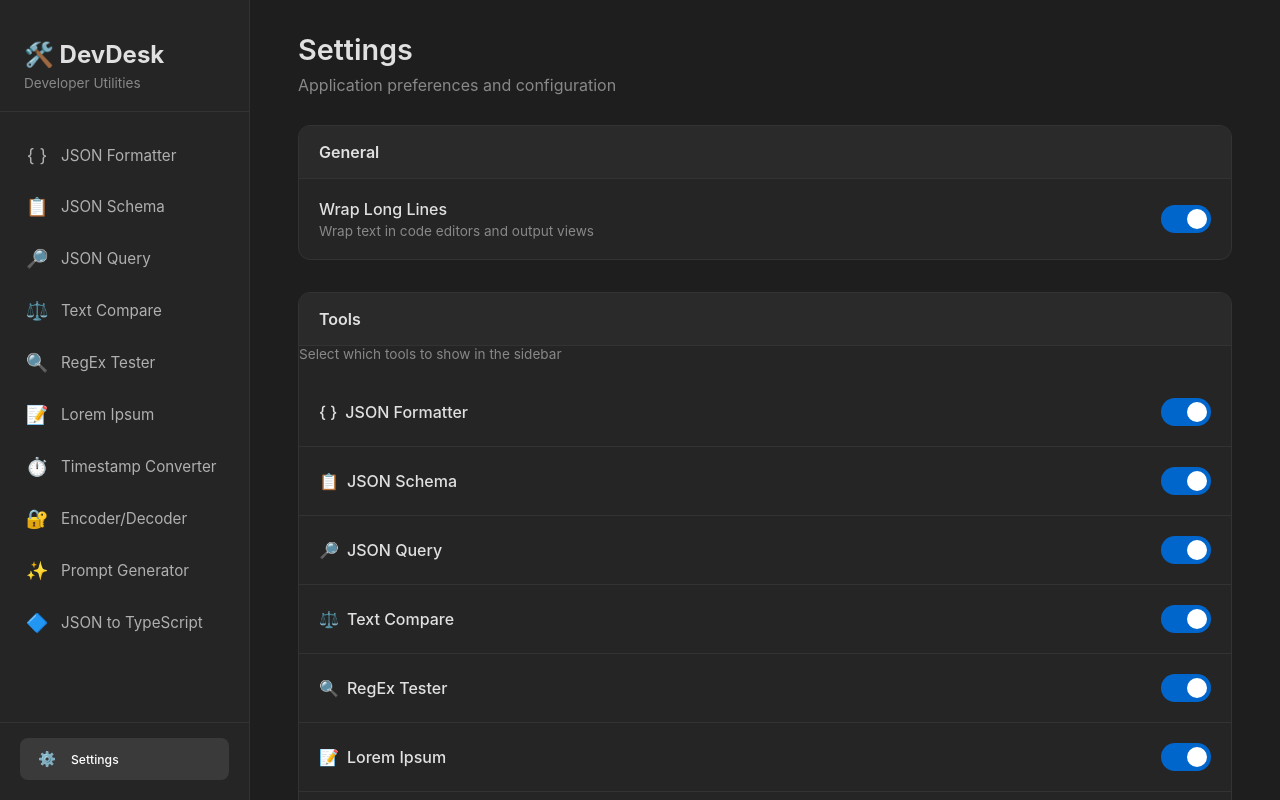
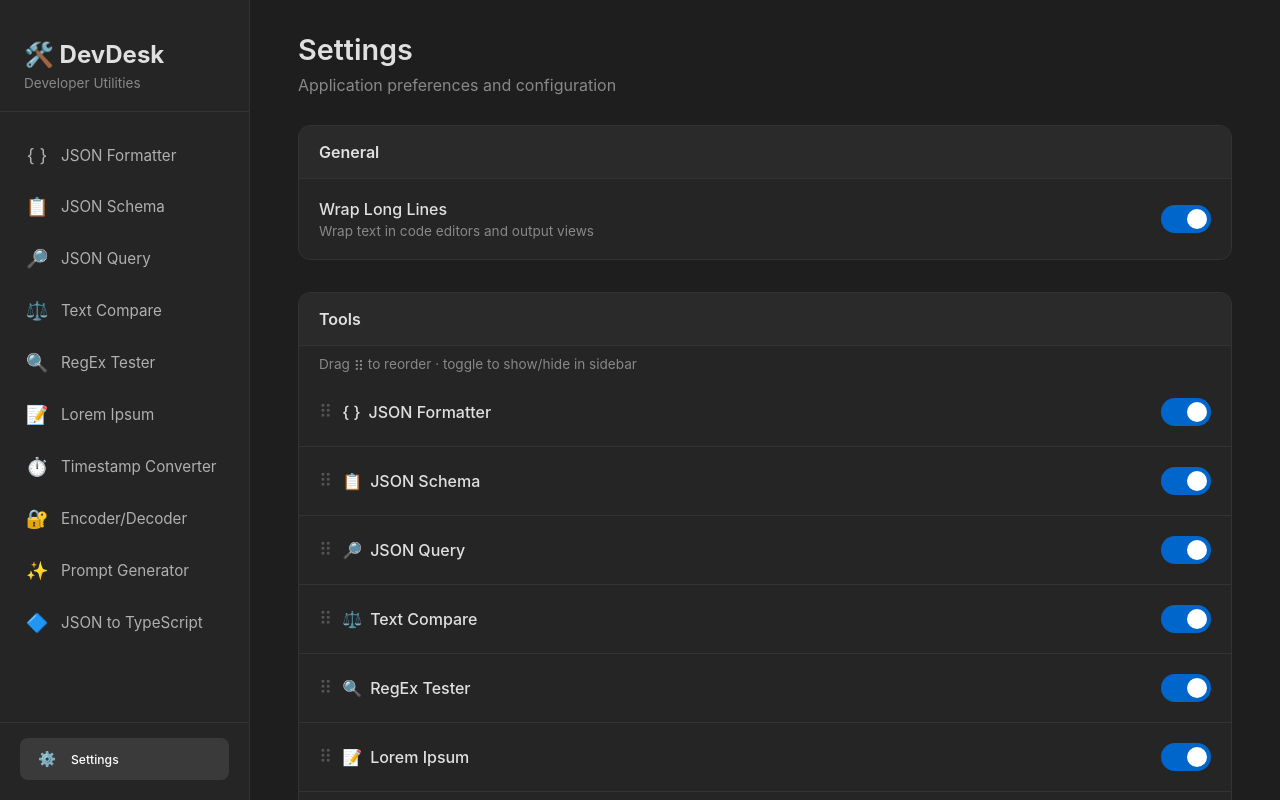
Before and after one commit to phubadeepjs/devdesk, a React (Vite) app in the folder renderer/: page /#/settings in a window 1280 px wide. Built offline with nearby package versions, Linux system fonts and the light colour scheme.

Commit message:
change app order feature

```diff
--- a/renderer/src/components/Settings.css
+++ b/renderer/src/components/Settings.css
@@ -67,14 +67,14 @@
 }
 
 .about-info {
-    padding: 20px;
-    color: #888;
+  padding: 20px;
+  color: #888;
 }
 
 .app-version {
-    font-weight: 500;
-    color: #e0e0e0;
-    margin-bottom: 4px;
+  font-weight: 500;
+  color: #e0e0e0;
+  margin-bottom: 4px;
 }
 
 /* Switch Styles */
@@ -99,7 +99,7 @@
   right: 0;
   bottom: 0;
   background-color: #444;
-  transition: .4s;
+  transition: 0.4s;
 }
 
 .slider:before {
@@ -110,7 +110,7 @@
   left: 4px;
   bottom: 4px;
   background-color: white;
-  transition: .4s;
+  transition: 0.4s;
 }
 
 input:checked + .slider {
@@ -133,3 +133,46 @@ input:checked + .slider:before {
 .slider.round:before {
   border-radius: 50%;
 }
+
+/* ── Drag-and-drop reorder ─────────────────────────────────────────── */
+.draggable-row {
+  cursor: default;
+  transition:
+    background 0.15s ease,
+    box-shadow 0.15s ease;
+  user-select: none;
+}
+
+.draggable-row:active {
+  opacity: 0.7;
+}
+
+.draggable-row.drag-over {
+  background: rgba(0, 102, 204, 0.08);
+  box-shadow: inset 0 2px 0 0 #0066cc;
+}
+
+.drag-handle {
+  font-size: 18px;
+  color: #555;
+  cursor: grab;
+  margin-right: 12px;
+  flex-shrink: 0;
+  line-height: 1;
+  letter-spacing: -2px;
+  transition: color 0.15s ease;
+}
+
+.draggable-row:hover .drag-handle {
+  color: #888;
+}
+
+.drag-handle:active {
+  cursor: grabbing;
+}
+
+.drag-hint-icon {
+  font-size: 14px;
+  vertical-align: middle;
+  color: #888;
+}
--- a/renderer/src/components/Settings.tsx
+++ b/renderer/src/components/Settings.tsx
@@ -1,15 +1,28 @@
-import React, { useState, useEffect } from 'react';
-import { useSettings } from '../contexts/SettingsContext';
-import { IS_ELECTRON, FEATURES } from '../config';
-import { allTools } from '../constants/tools';
-import { ShortcutRecorder } from './ShortcutRecorder';
-import './Settings.css';
+import React, { useState, useEffect, useRef } from "react";
+import { useSettings } from "../contexts/SettingsContext";
+import { IS_ELECTRON, FEATURES } from "../config";
+import { allTools } from "../constants/tools";
+import { ShortcutRecorder } from "./ShortcutRecorder";
+import "./Settings.css";
 
 const Settings: React.FC = () => {
-  const { wrapLongLines, setWrapLongLines, visibleTools, toggleToolVisibility } = useSettings();
+  const {
+    wrapLongLines,
+    setWrapLongLines,
+    visibleTools,
+    toggleToolVisibility,
+    toolOrder,
+    reorderTools,
+  } = useSettings();
   const [autoLaunch, setAutoLaunch] = useState(false);
-  const [globalShortcut, setGlobalShortcut] = useState('CommandOrControl+Shift+Space');
+  const [globalShortcut, setGlobalShortcut] = useState(
+    "CommandOrControl+Shift+Space",
+  );
   const [loading, setLoading] = useState(true);
+
+  // Drag-and-drop state
+  const dragId = useRef<string | null>(null);
+  const [dragOverId, setDragOverId] = useState<string | null>(null);
 
   useEffect(() => {
     const loadSettings = async () => {
@@ -19,7 +32,7 @@ const Settings: React.FC = () => {
             const enabled = await window.electronAPI.getAutoLaunch();
             setAutoLaunch(enabled);
           } catch (err) {
-            console.error('Failed to load auto-launch setting:', err);
+            console.error("Failed to load auto-launch setting:", err);
           }
         }
         if (window.electronAPI?.getGlobalShortcut) {
@@ -27,7 +40,7 @@ const Settings: React.FC = () => {
             const shortcut = await window.electronAPI.getGlobalShortcut();
             setGlobalShortcut(shortcut);
           } catch (err) {
-                console.error('Failed to load shortcut setting:', err);
+            console.error("Failed to load shortcut setting:", err);
           }
         }
       }
@@ -39,28 +52,68 @@ const Settings: React.FC = () => {
 
   const handleAutoLaunchChange = async (checked: boolean) => {
     if (!window.electronAPI?.setAutoLaunch) return;
-
     try {
       const success = await window.electronAPI.setAutoLaunch(checked);
-      if (success) {
-        setAutoLaunch(checked);
-      }
+      if (success) setAutoLaunch(checked);
     } catch (err) {
-      console.error('Failed to toggle auto-launch:', err);
+      console.error("Failed to toggle auto-launch:", err);
     }
   };
 
   const handleShortcutChange = async (newShortcut: string) => {
     if (!window.electronAPI?.setGlobalShortcut) return;
-
     try {
       const success = await window.electronAPI.setGlobalShortcut(newShortcut);
-          if (success) {
-              setGlobalShortcut(newShortcut);
+      if (success) setGlobalShortcut(newShortcut);
+    } catch (err) {
+      console.error("Failed to set global shortcut:", err);
     }
-      } catch (err) {
-          console.error('Failed to set global shortcut:', err);
+  };
+
+  // Sorted tool list (same order as sidebar)
+  const availableTools = allTools.filter(
+    (tool) => FEATURES[tool.feature as keyof typeof FEATURES],
+  );
+  const sortedTools = [...availableTools].sort((a, b) => {
+    const ai = toolOrder.indexOf(a.id);
+    const bi = toolOrder.indexOf(b.id);
+    return (ai === -1 ? Infinity : ai) - (bi === -1 ? Infinity : bi);
+  });
+
+  // Drag handlers
+  const onDragStart = (id: string) => {
+    dragId.current = id;
+  };
+
+  const onDragOver = (e: React.DragEvent, id: string) => {
+    e.preventDefault();
+    if (dragId.current !== id) setDragOverId(id);
+  };
+
+  const onDrop = (e: React.DragEvent, targetId: string) => {
+    e.preventDefault();
+    const sourceId = dragId.current;
+    if (!sourceId || sourceId === targetId) {
+      setDragOverId(null);
+      return;
     }
+    const newOrder = [...toolOrder];
+    const fromIdx = newOrder.indexOf(sourceId);
+    const toIdx = newOrder.indexOf(targetId);
+    if (fromIdx === -1 || toIdx === -1) {
+      setDragOverId(null);
+      return;
+    }
+    newOrder.splice(fromIdx, 1);
+    newOrder.splice(toIdx, 0, sourceId);
+    reorderTools(newOrder);
+    dragId.current = null;
+    setDragOverId(null);
+  };
+
+  const onDragEnd = () => {
+    dragId.current = null;
+    setDragOverId(null);
   };
 
   if (loading) {
@@ -71,7 +124,9 @@ const Settings: React.FC = () => {
     <div className="settings-container">
       <div className="tool-header">
         <h2>Settings</h2>
-        <p className="tool-description">Application preferences and configuration</p>
+        <p className="tool-description">
+          Application preferences and configuration
+        </p>
       </div>
 
       <div className="settings-section">
@@ -80,7 +135,9 @@ const Settings: React.FC = () => {
         <div className="setting-item">
           <div className="setting-info">
             <span className="setting-label">Wrap Long Lines</span>
-            <span className="setting-desc">Wrap text in code editors and output views</span>
+            <span className="setting-desc">
+              Wrap text in code editors and output views
+            </span>
           </div>
           <label className="switch">
             <input
@@ -96,7 +153,9 @@ const Settings: React.FC = () => {
           <div className="setting-item">
             <div className="setting-info">
               <span className="setting-label">Start at Login</span>
-              <span className="setting-desc">Automatically start DevDesk when you log in</span>
+              <span className="setting-desc">
+                Automatically start DevDesk when you log in
+              </span>
             </div>
             <label className="switch">
               <input
@@ -113,24 +172,44 @@ const Settings: React.FC = () => {
           <div className="setting-item">
             <div className="setting-info">
               <span className="setting-label">Global Shortcut</span>
-                    <span className="setting-desc">Toggle the application window visibility</span>
+              <span className="setting-desc">
+                Toggle the application window visibility
+              </span>
             </div>
-                <ShortcutRecorder value={globalShortcut} onChange={handleShortcutChange} />
+            <ShortcutRecorder
+              value={globalShortcut}
+              onChange={handleShortcutChange}
+            />
           </div>
         )}
       </div>
 
       <div className="settings-section">
         <h3>Tools</h3>
-        <p className="setting-desc" style={{ marginBottom: '16px' }}>
-          Select which tools to show in the sidebar
+        <p
+          className="setting-desc"
+          style={{ padding: "10px 20px 4px", margin: 0 }}
+        >
+          Drag <span className="drag-hint-icon">⠿</span> to reorder · toggle to
+          show/hide in sidebar
         </p>
 
-        {allTools.filter(tool => FEATURES[tool.feature as keyof typeof FEATURES]).map(tool => (
-          <div className="setting-item" key={tool.id}>
-            <div className="setting-info">
+        {sortedTools.map((tool) => (
+          <div
+            key={tool.id}
+            className={`setting-item draggable-row${dragOverId === tool.id ? " drag-over" : ""}`}
+            draggable
+            onDragStart={() => onDragStart(tool.id)}
+            onDragOver={(e) => onDragOver(e, tool.id)}
+            onDrop={(e) => onDrop(e, tool.id)}
+            onDragEnd={onDragEnd}
+          >
+            <span className="drag-handle" title="Drag to reorder">
+              ⠿
+            </span>
+            <div className="setting-info" style={{ flex: 1 }}>
               <span className="setting-label">
-                <span style={{ marginRight: '8px' }}>{tool.icon}</span>
+                <span style={{ marginRight: "8px" }}>{tool.icon}</span>
                 {tool.name}
               </span>
             </div>
--- a/renderer/src/components/Sidebar.tsx
+++ b/renderer/src/components/Sidebar.tsx
@@ -1,19 +1,29 @@
-import React from 'react';
-import { NavLink } from 'react-router-dom';
-import './Sidebar.css';
-import { FEATURES } from '../config';
-import { allTools } from '../constants/tools';
-import { useSettings } from '../contexts/SettingsContext';
+import React from "react";
+import { NavLink } from "react-router-dom";
+import "./Sidebar.css";
+import { FEATURES } from "../config";
+import { allTools } from "../constants/tools";
+import { useSettings } from "../contexts/SettingsContext";
 
 const Sidebar: React.FC = () => {
-  const { visibleTools } = useSettings();
+  const { visibleTools, toolOrder } = useSettings();
 
-  // Filter tools based on available features AND visibility settings
-  const tools = React.useMemo(() => allTools.filter(tool => {
+  // Filter and sort tools based on toolOrder, feature flags, and visibility
+  const tools = React.useMemo(() => {
+    const filtered = allTools.filter((tool) => {
       const isFeatureEnabled = FEATURES[tool.feature as keyof typeof FEATURES];
-    const isVisible = visibleTools[tool.id] !== false; // Default to true if undefined
+      const isVisible = visibleTools[tool.id] !== false;
       return isFeatureEnabled && isVisible;
-  }), [visibleTools]);
+    });
+    // Sort by toolOrder (tools not in order go to the end)
+    return [...filtered].sort((a, b) => {
+      const ai = toolOrder.indexOf(a.id);
+      const bi = toolOrder.indexOf(b.id);
+      const aIdx = ai === -1 ? Infinity : ai;
+      const bIdx = bi === -1 ? Infinity : bi;
+      return aIdx - bIdx;
+    });
+  }, [visibleTools, toolOrder]);
   return (
     <aside className="sidebar">
       <div className="sidebar-header">
@@ -26,7 +36,7 @@ const Sidebar: React.FC = () => {
           <NavLink
             key={tool.id}
             to={tool.path}
-            className={({ isActive }) => `nav-item ${isActive ? 'active' : ''}`}
+            className={({ isActive }) => `nav-item ${isActive ? "active" : ""}`}
           >
             <span className="nav-icon">{tool.icon}</span>
             <span className="nav-label">{tool.name}</span>
@@ -37,7 +47,7 @@ const Sidebar: React.FC = () => {
       <div className="sidebar-footer">
         <NavLink
           to="/settings"
-            className={({ isActive }) => `nav-item ${isActive ? 'active' : ''}`}
+          className={({ isActive }) => `nav-item ${isActive ? "active" : ""}`}
         >
           <span className="nav-icon">⚙️</span>
           <span className="nav-label">Settings</span>
```
Also changed, not shown: renderer/src/contexts/SettingsContext.tsx (+106 -15 lines). Lines whose indentation alone changed are shown as unchanged.
